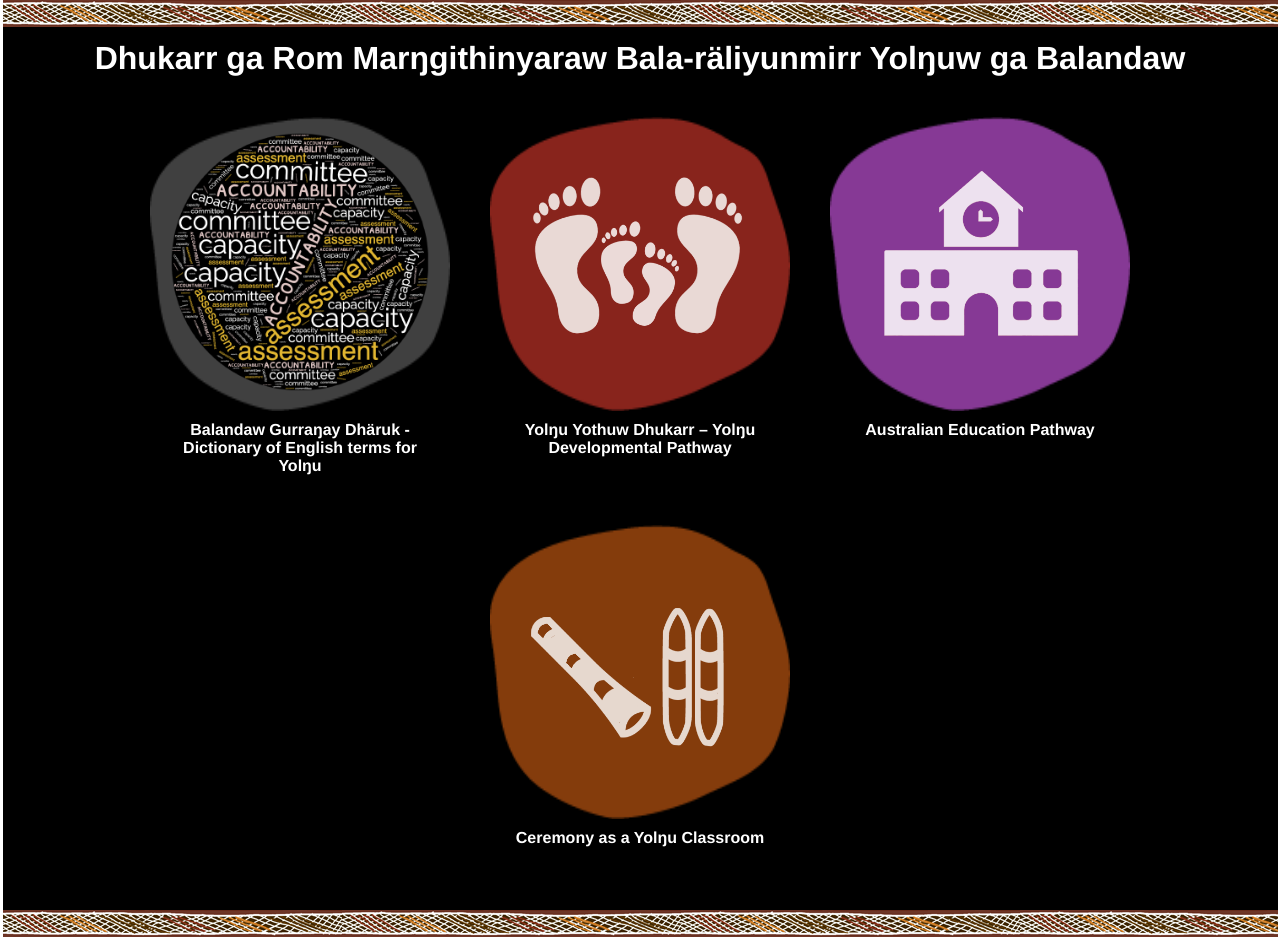
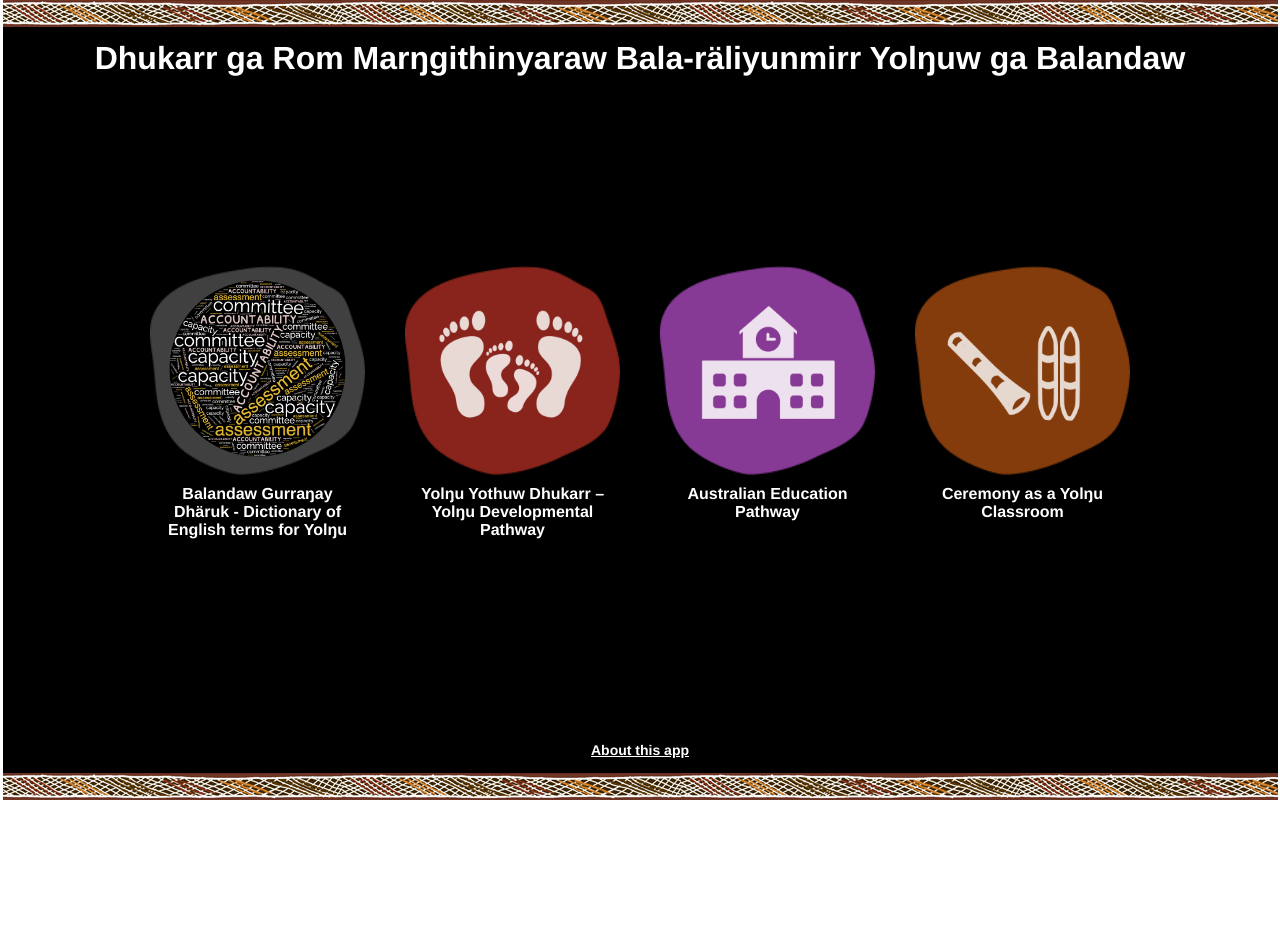
Before and after one commit to sarahbock/yalu-web, a React (Create React App) app: page /home in a window 1280 px wide. After the commit the page ends 800 px from the top, so only its background shows below. Built offline with nearby package versions, Linux system fonts and the light colour scheme.

Commit message:
About this app link

```diff
--- a/src/index.css
+++ b/src/index.css
@@ -112,6 +112,9 @@ background: none;
 padding: 0;
 cursor: pointer;
 }
+
+@media only screen and (min-width: 1000px) { .homeTile{ max-width: none; flex: 1;  } }
+
 .homeTileImage{
     padding: 10px;
     background-repeat: no-repeat;
@@ -123,6 +126,7 @@ cursor: pointer;
 .homeTileBlobPurple{ background-image:url("./assets/homeblobpurple.png"); }
 .homeTileBlobRed{ background-image:url("./assets/homeblobred.png"); }
 
+.homeAbout {text-align: center; color: #FFF; font-weight: bold; padding: 10px; font-size: 14px;}
 
 @media only screen and (max-width: 769px) { .homeTileImage{ border-width:10px  } }
 
--- a/src/screens/Home.js
+++ b/src/screens/Home.js
@@ -40,7 +40,9 @@ const Home = props =>{
 
         </div>
 
-        <div className="footer bgstrip"></div>
+
+
+        <div className="footer bgstrip"><a href="http://growingupyolngu.com.au/index.cfm?fuseaction=page&p=265&l=2&id=76&smid=182" className='homeAbout' target='_blank'>About this app</a></div>
 
     </div>
   )
```
